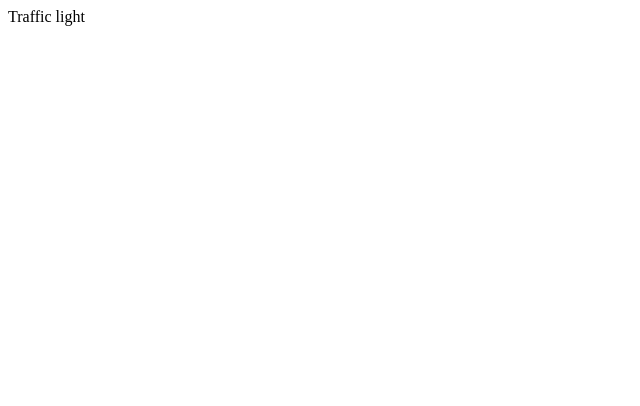
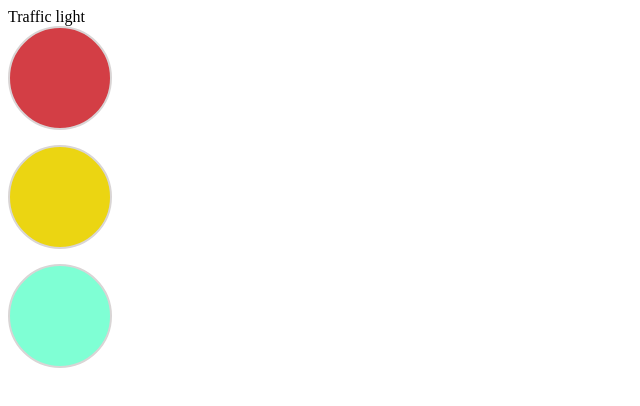
Before and after one commit to alexandrazvereva/trafficLights, a plain HTML site: page index.html in a window 1280 px wide. Shown: the whole page, without its empty margins (0-640 px from the left). Drawn offline with Linux system fonts and the light colour scheme.

Commit message:
feat:add traffic light

```diff
--- a/index.html
+++ b/index.html
@@ -1,5 +1,6 @@
 <!DOCTYPE html>
 <html lang="en">
+
 <head>
     <meta charset="UTF-8">
     <meta http-equiv="X-UA-Compatible" content="IE=edge">
@@ -7,8 +8,18 @@
     <link rel="stylesheet" href="style.css">
     <title>Document</title>
 </head>
+
 <body>
-  <header>Traffic light</header>
+    <header>Traffic light</header>
+    <div class="container">
+        <div class="rectangle">
+            <div class="circle red"></div>
+            <div class="circle yellow"></div>
+            <div class="circle green"></div>
+        </div>
+
+    </div>
 
 </body>
+
 </html>
--- a/style.css
+++ b/style.css
@@ -1,5 +1,30 @@
-header{
+header {
     display: flex;
     justify-content: column;
     text-align: center;
 }
+
+.circle {
+    width: 100px;
+    height: 100px;
+    border: 2px solid rgb(217, 213, 213);
+    margin-bottom: 15px;
+    border-radius: 50%;
+}
+
+.circle:hover {
+    cursor: pointer;
+    background-color: rgb(234, 228, 245);
+}
+
+.red {
+    background-color: rgb(211, 62, 69);
+}
+
+.yellow {
+    background-color: rgb(235, 213, 18);
+}
+
+.green {
+    background-color: aquamarine;
+}
```
